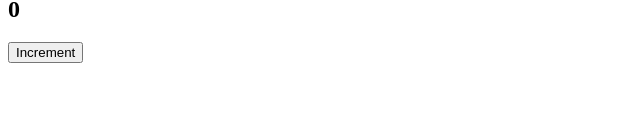
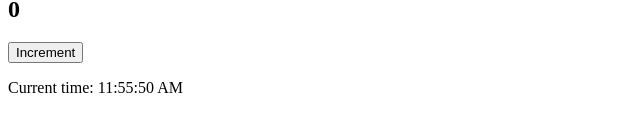
Before and after one commit to CantosCDenise/my-app-learning, a React (Vite) app: page / in a window 1280 px wide. Shown: the part 274-406 px from the top of the page, without its empty margins (0-640 px from the left). Built offline with nearby package versions, Linux system fonts and the light colour scheme.

Commit message:
added clock use effect video

```diff
--- a/src/App.jsx
+++ b/src/App.jsx
@@ -1,5 +1,6 @@
 import { Age } from "./Age";
 import { AlertClock } from "./AlertClock";
+import { Clock } from "./Clock";
 import { Counter } from "./Counter";
 import { Hello } from "./Hello";
 import { Message } from "./Message";
@@ -20,6 +21,7 @@ export function App(){
             <Welcome name="Denise" age={24}/>
             <AlertClock onClick={handleShowTime}/>
             <Counter/>
+            <Clock/>
         </div>
     )
 }
--- /dev/null
+++ b/src/Clock.jsx
@@ -0,0 +1,26 @@
+import { useEffect, useState } from "react"
+
+export function Clock(){
+    const [date, setDate] = useState(new Date())
+    useEffect(() => {           //useEffect allows us to have a side effect
+        console.log("Setting up clock interval")
+
+        const intervalId = setInterval(() => {
+            console.log("Updating date...")
+
+            setDate(new Date())
+        }, 1000)
+
+        return () => {
+            console.log("Clearing clock interval")
+
+            clearInterval(intervalId)
+        }                       //useEffect can return a cleanup function
+    }, [])
+
+    return (
+        <div>
+            <p>Current time: {date.toLocaleTimeString()}</p>
+        </div>
+    )
+}
--- a/src/index.jsx
+++ b/src/index.jsx
@@ -1,5 +1,10 @@
 import { createRoot} from 'react-dom/client'
 import { Hello } from './Hello'
 import { App } from './App'
+import { StrictMode } from 'react'
 
-createRoot(document.getElementById("root")).render(<App/>)
+createRoot(document.getElementById("root")).render(
+<StrictMode>
+<App/>
+</StrictMode>
+)
```
